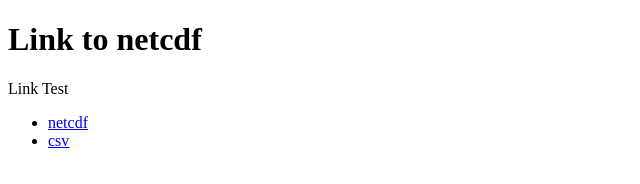
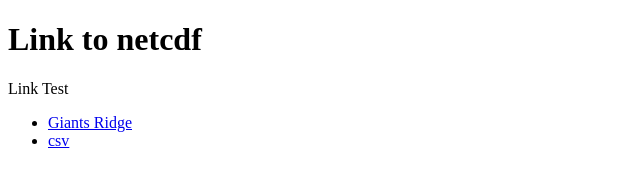
Before and after one commit to croixchristenson/web_bulb_resorts, a plain HTML site: page index.html in a window 1280 px wide. Shown: the full height of the page, 0-640 px from the left. Drawn offline with Linux system fonts and the light colour scheme.

Commit message:
Update index.html

```diff
--- a/index.html
+++ b/index.html
@@ -7,7 +7,7 @@
     <h1>Link to netcdf</h1>
     <p>Link Test</p>
     <ul>
-        <li><a href="air_2012.nc">netcdf</a></li>
+        <li><a href="OpenSnowFavorites_wet_bulb_Giants Ridge.png">Giants Ridge</a></li>
         <li><a href="3pt_percent.csv">csv</a></li>
     </ul>
   </body>
```
